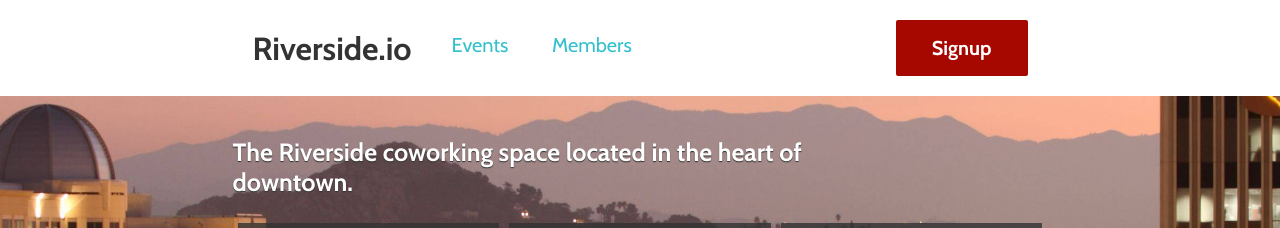
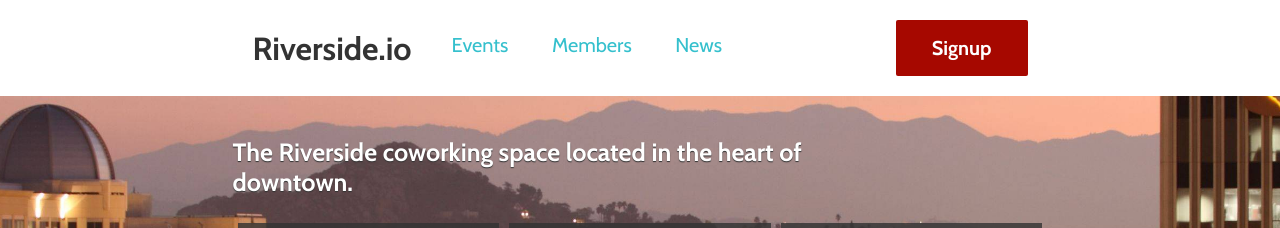
Before and after one commit to riversideio/riversideio.github.io, a Jekyll site: the page built from index.html, in a window 1280 px wide. Shown: the top 228 px of the page. Built offline with Jekyll 4.4.1, drawn with Linux system fonts in a browser that asks for light colours; nearby versions of some CDN libraries; some web fonts are replaced; Markdown is read by kramdown in place of the engine named in the settings.

Commit message:
add news

```diff
--- a/_includes/header.html
+++ b/_includes/header.html
@@ -9,6 +9,9 @@
       <li>
         <a href="./members.html">Members</a>
       </li>
+      <li>
+        <a target="_blank" href="http://us5.campaign-archive2.com/home/?u=0b634d613f02dd256ad0d7317&id=27ea75d96b">News</a>
+      </li>
     </ul>
   </div>
 
```
